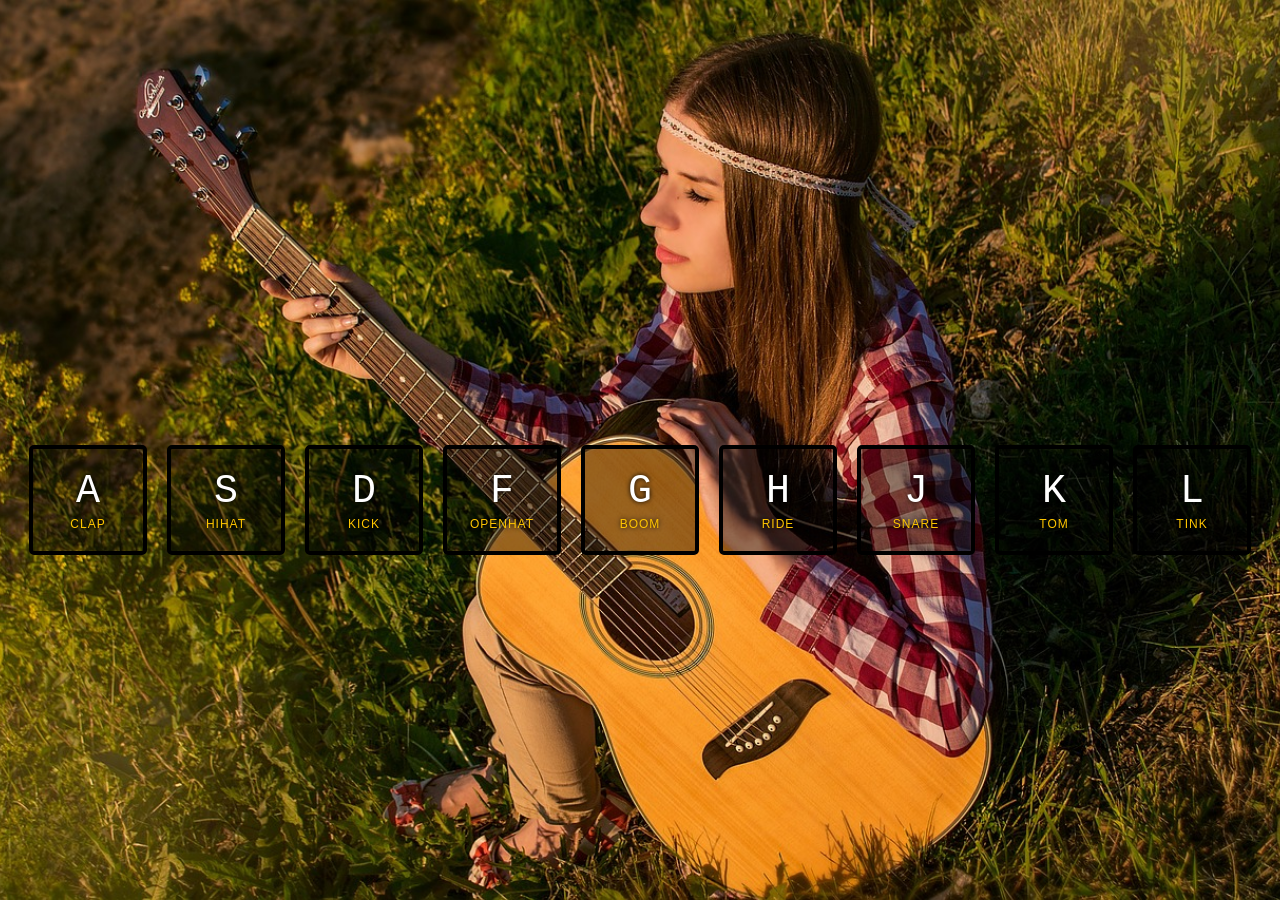
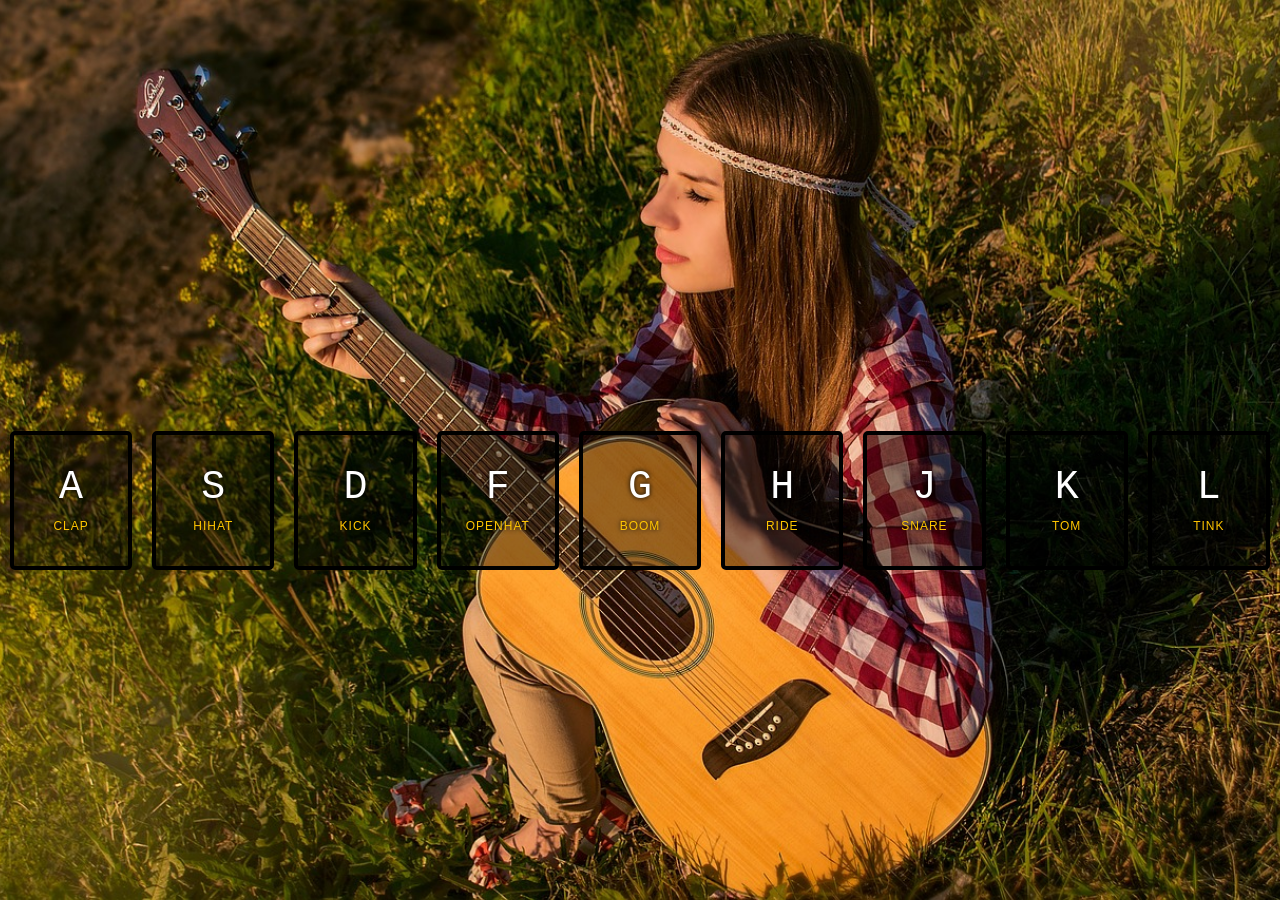
Before and after one commit to Smartmikey/drumkit, a plain HTML site: page index.html in a window 1280 px wide. Drawn offline with Linux system fonts and the light colour scheme.

Commit message:
some fix

```diff
--- a/style.css
+++ b/style.css
@@ -28,8 +28,8 @@ body,html {
   border: .4rem solid black;
   border-radius: .5rem;
   margin: 1rem;
-  font-size: 1.5rem;
-  padding: 2rem .5rem;
+  font-size: 2.2rem;
+  padding: 3rem 1rem;
   transition: all .07s ease;
   width: 10rem;
   /* height: 10rem; */
```
